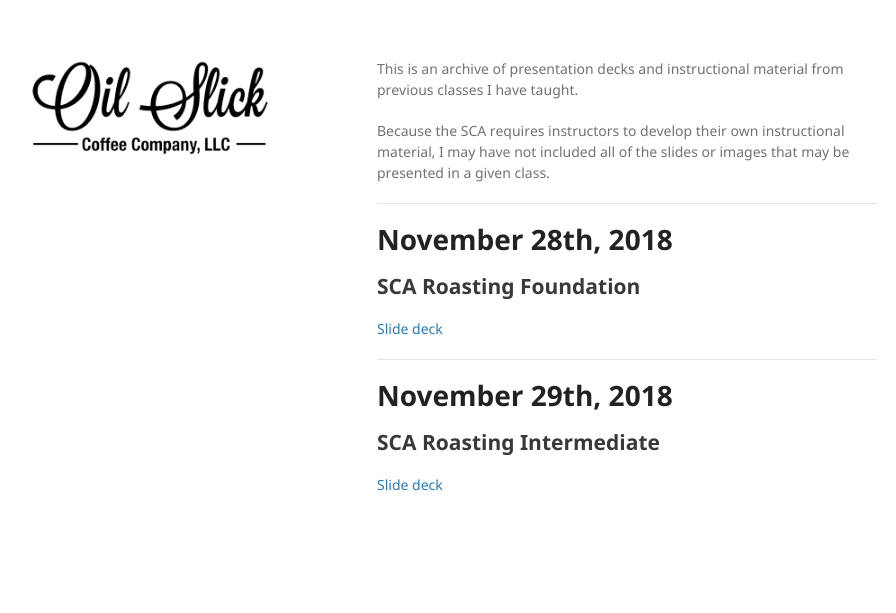
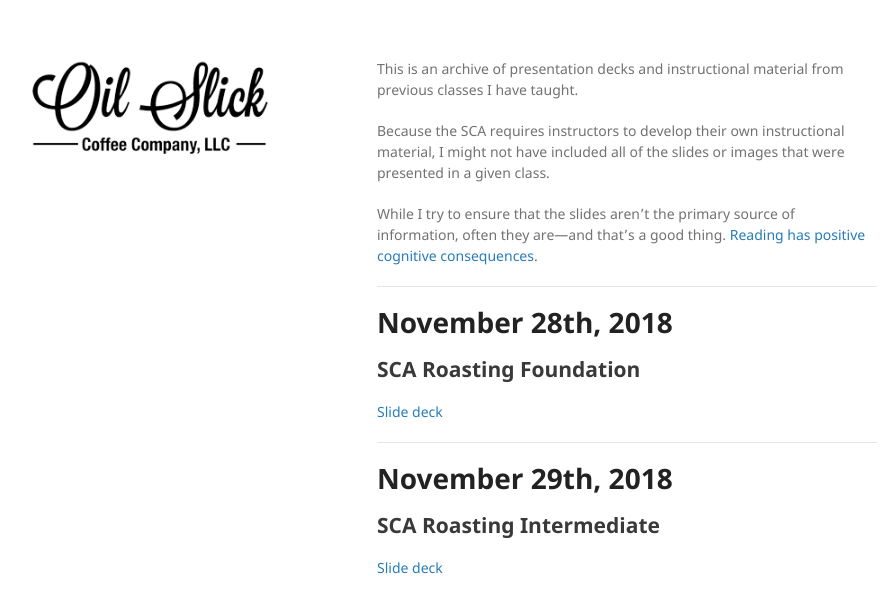
Before and after one commit to OilSlick/caffeinated.training, a Jekyll site: the page built from index.md, in a window 1280 px wide. Shown: the top 613 px of the page, without its empty margins (193-1089 px from the left). Built offline with Jekyll 4.4.1, drawn with Linux system fonts in a browser that asks for light colours; the repository's description, which GitHub fills in, is left out.

Commit message:
update content

```diff
--- a/index.md
+++ b/index.md
@@ -3,7 +3,9 @@ layout: default
 ---
 This is an archive of presentation decks and instructional material from previous classes I have taught.
 
-Because the SCA requires instructors to develop their own instructional material, I may have not included all of the slides or images that may be presented in a given class.
+Because the SCA requires instructors to develop their own instructional material, I might not have included all of the slides or images that were presented in a given class.
+
+While I try to ensure that the slides aren't the primary source of information, often they are—and that's a good thing. [Reading has positive cognitive consequences](https://mccleskeyms.typepad.com/files/what-reading-does-for-the-mind.pdf).
 
 ----
 
```
Also changed, not shown: 1 other file.
